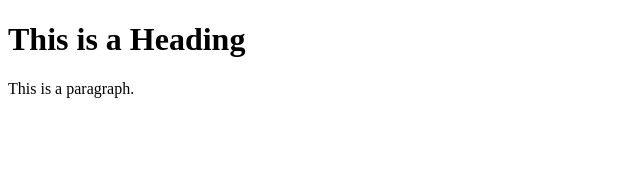
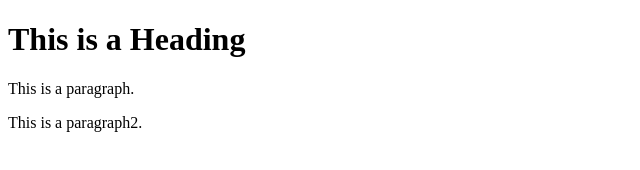
Before and after one commit to tzamou/tzamou.github.io, a plain HTML site: page index.html in a window 1280 px wide. Shown: the whole page, without its empty margins (0-640 px from the left). Drawn offline with Linux system fonts and the light colour scheme.

Commit message:
Update index.html

```diff
--- a/index.html
+++ b/index.html
@@ -7,6 +7,7 @@
 
 <h1>This is a Heading</h1>
 <p>This is a paragraph.</p>
+<p>This is a paragraph2.</p>
 
 </body>
 </html>
```
